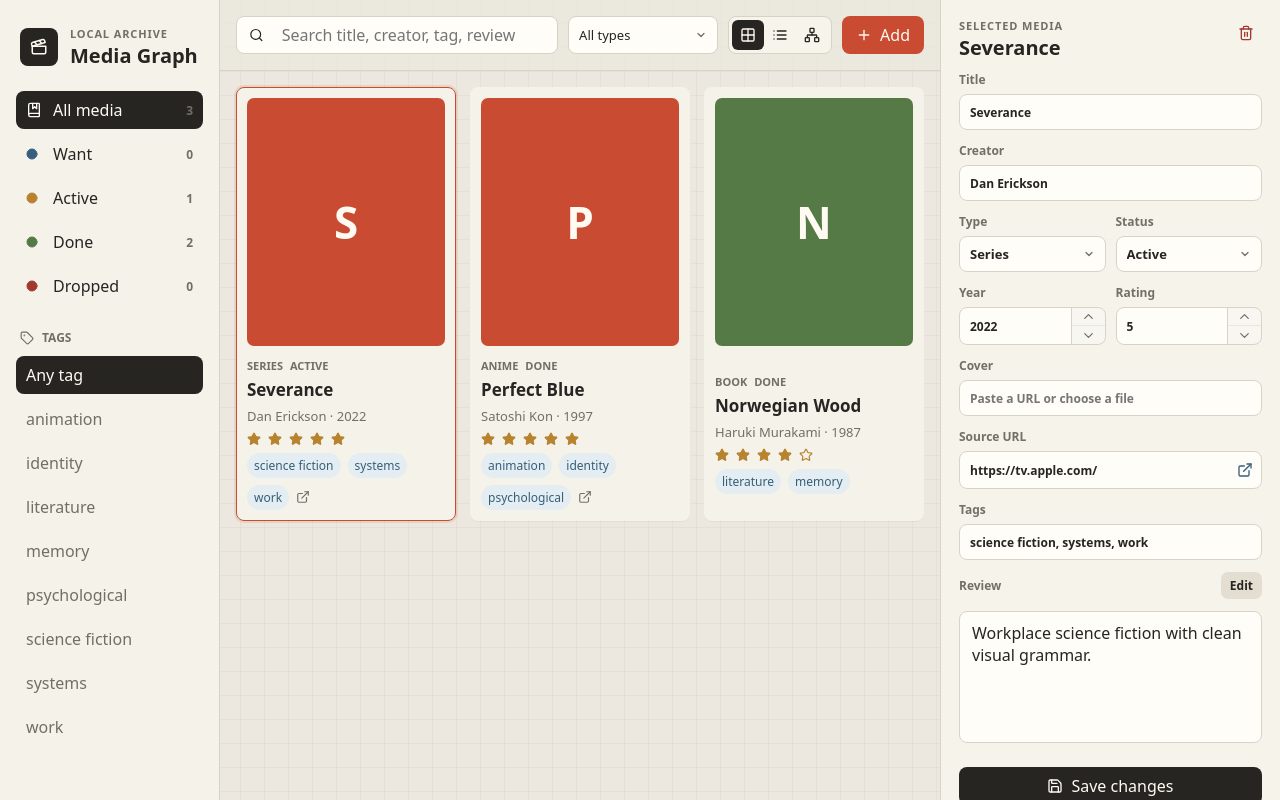
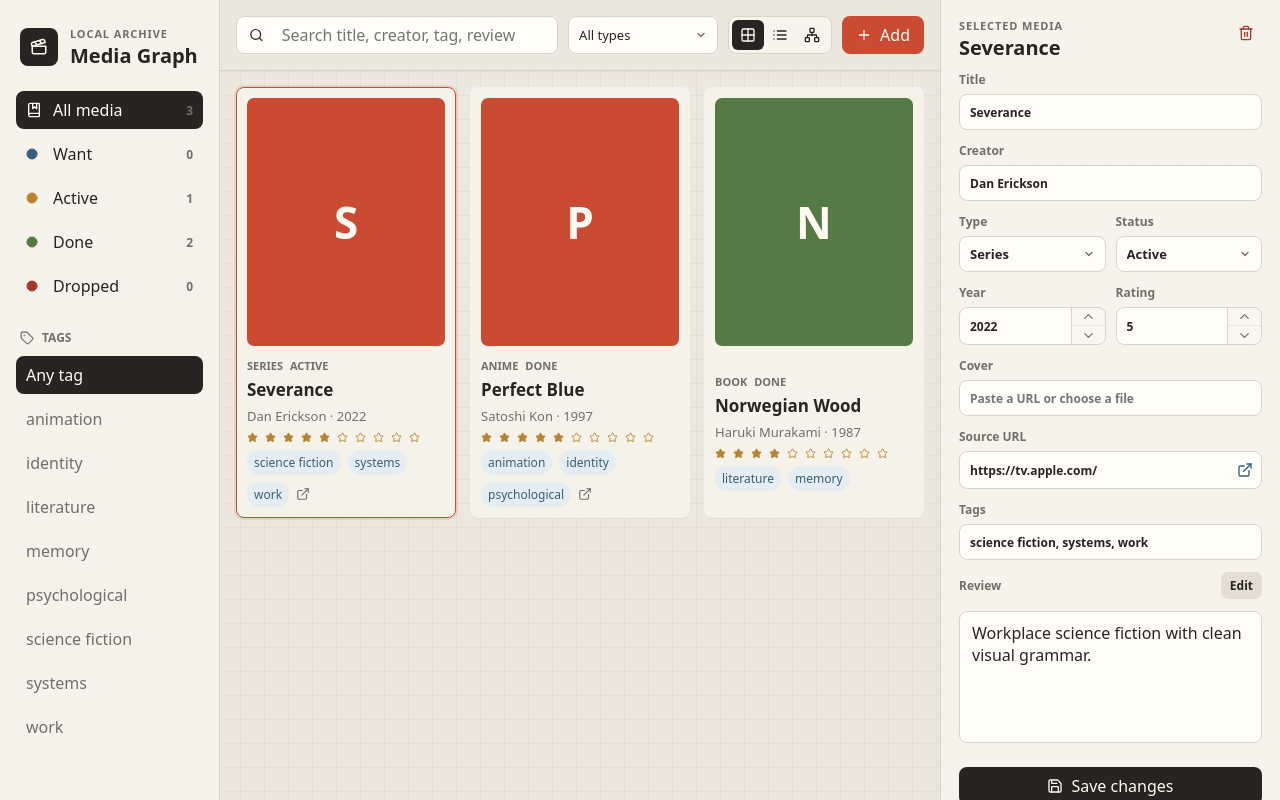
Before and after one commit to Joeegin/personal-media-grap, a React (Vite) app: page / in a window 1280 px wide. Built offline with nearby package versions, Linux system fonts and the light colour scheme.

Commit message:
[feat] change rating scale from 5 to 10

```diff
--- a/src/components/DetailPanel.tsx
+++ b/src/components/DetailPanel.tsx
@@ -276,7 +276,7 @@ export function DetailPanel({
                   onClick={() =>
                     setDraft({
                       ...draft,
-                      rating: Math.min(5, (draft.rating ?? 0) + 1)
+                      rating: Math.min(10, (draft.rating ?? 0) + 1)
                     })
                   }
                 >
--- a/src/components/MediaCollection.tsx
+++ b/src/components/MediaCollection.tsx
@@ -45,11 +45,11 @@ export function MediaCollection({
             </div>
             <h2>{item.title}</h2>
             <p>{[item.creator, item.year].filter(Boolean).join(" · ") || "No creator yet"}</p>
-            <div className="ratingRow" aria-label={item.rating ? `${item.rating} stars` : "No rating"}>
-              {Array.from({ length: 5 }, (_, index) => (
+            <div className="ratingRow" aria-label={item.rating ? `${item.rating}/10` : "No rating"}>
+              {Array.from({ length: 10 }, (_, index) => (
                 <Star
                   key={index}
-                  size={14}
+                  size={11}
                   fill={item.rating && index < item.rating ? "currentColor" : "none"}
                 />
               ))}
--- a/src/data/validation.ts
+++ b/src/data/validation.ts
@@ -17,7 +17,7 @@ export const mediaDraftSchema = z.object({
     .nullable(),
   cover: z.string().trim().max(2000).default(""),
   sourceUrl: z.string().trim().max(1000).default(""),
-  rating: z.number().int().min(1).max(5).nullable(),
+  rating: z.number().int().min(1).max(10).nullable(),
   review: z.string().max(20000).default("")
 });
 
```
Also changed, not shown: 1 other file (tests, documents, lock files or other folders).
